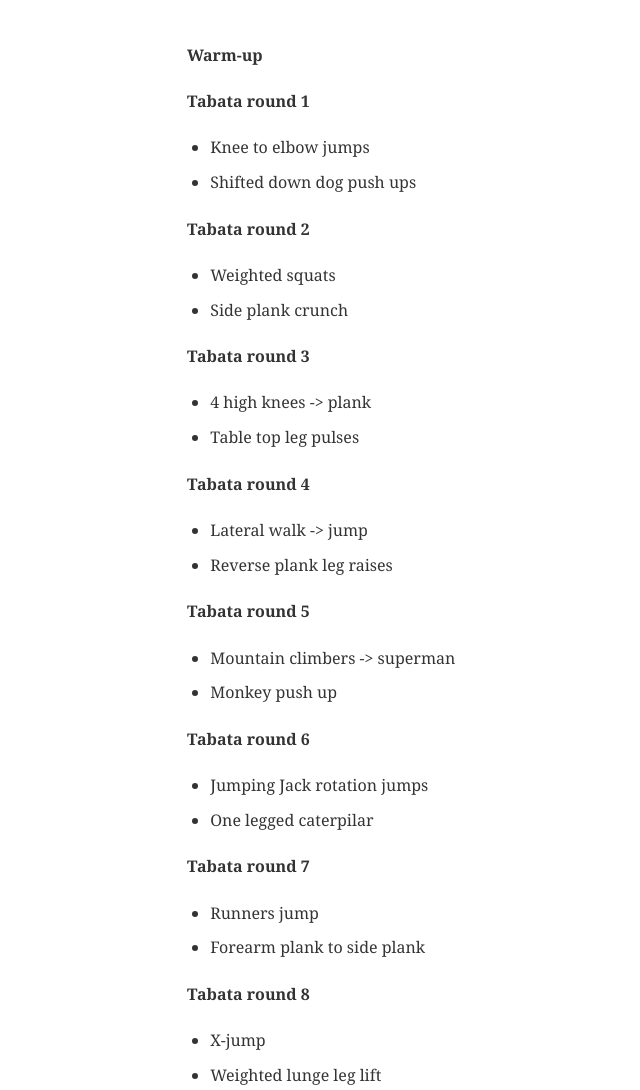
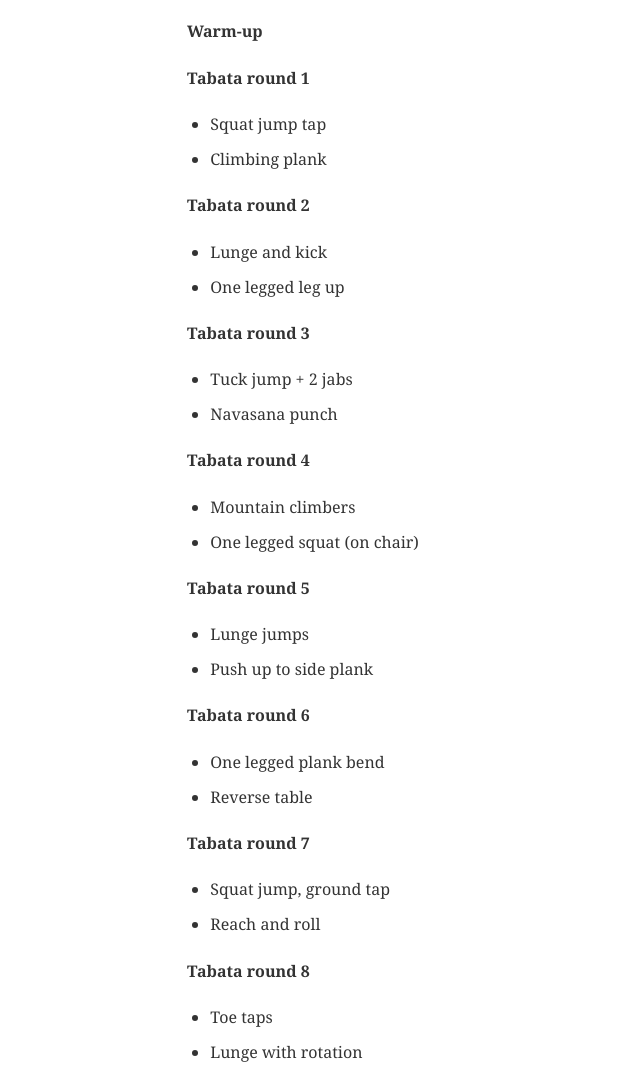
Before and after one commit to addania/yogata, a Gatsby site: page /Tabata20200907 in a window 1280 px wide. Shown: the part 845-1935 px from the top of the page, without its empty margins (69-709 px from the left). Built offline with nearby package versions, Linux system fonts and the light colour scheme; Gatsby itself is replaced by a stand-in of ours; some packages are replaced by stand-ins of ours.

Commit message:
Tabata 07092020

```diff
--- a/src/pages/Tabata20200907.md
+++ b/src/pages/Tabata20200907.md
@@ -4,9 +4,9 @@ date: "2020-09-07"
 trainer: "Mia"
 ---
 
-Time for another kickass Tabata training :) Feel the boost of energy with this hiit combination of cardio and strength exercises.
+Tabata is on fire again! Let's get sweated together. 60 minutes of hard work! Let's gooo :)
 
-Props: small weights
+Props: chair/bench
 
 Day: 07.09.2020
 
@@ -22,39 +22,39 @@ Password: fitwithmia
 **Warm-up**
 
 **Tabata round 1**
-- Knee to elbow jumps
-- Shifted down dog push ups
+- Squat jump tap
+- Climbing plank
 
 **Tabata round 2**
-- Weighted squats
-- Side plank crunch
+- Lunge and kick
+- One legged leg up
 
 **Tabata round 3**
-- 4 high knees -> plank
-- Table top leg pulses
+- Tuck jump + 2 jabs
+- Navasana punch
 
 **Tabata round 4**
-- Lateral walk -> jump
-- Reverse plank leg raises
+- Mountain climbers
+- One legged squat (on chair)
 
 **Tabata round 5**
-- Mountain climbers -> superman
-- Monkey push up
+- Lunge jumps
+- Push up to side plank
 
 **Tabata round 6**
-- Jumping Jack rotation jumps
-- One legged caterpilar
+- One legged plank bend
+- Reverse table
 
 **Tabata round 7**
-- Runners jump
-- Forearm plank to side plank
+- Squat jump, ground tap
+- Reach and roll
 
 **Tabata round 8**
-- X-jump
-- Weighted lunge leg lift
+- Toe taps
+- Lunge with rotation
 
 **Cool down**
 
-![](https://i.imgur.com/J7ByI24.jpg?1 "Photo by Guillaume Meurice from Pexels")<p style="font-size: 12px; text-align: right">*Photo by Guillaume Meurice from Pexels*</p>
+![](https://i.imgur.com/LkTMGDm.jpg "Photo by Pixabay from Pexels")<p style="font-size: 12px; text-align: right">*Photo by Pixabay from Pexels*</p>
 
-<!--- **Sketch :)** ![](https://i.imgur.com/iueMtAm.jpg "Hand-drawing by Addania") --->
+<!--- **Sketch :)** ![](https://i.imgur.com/Vzi6ozk.jpg "Hand-drawing by Addania") --->
```
